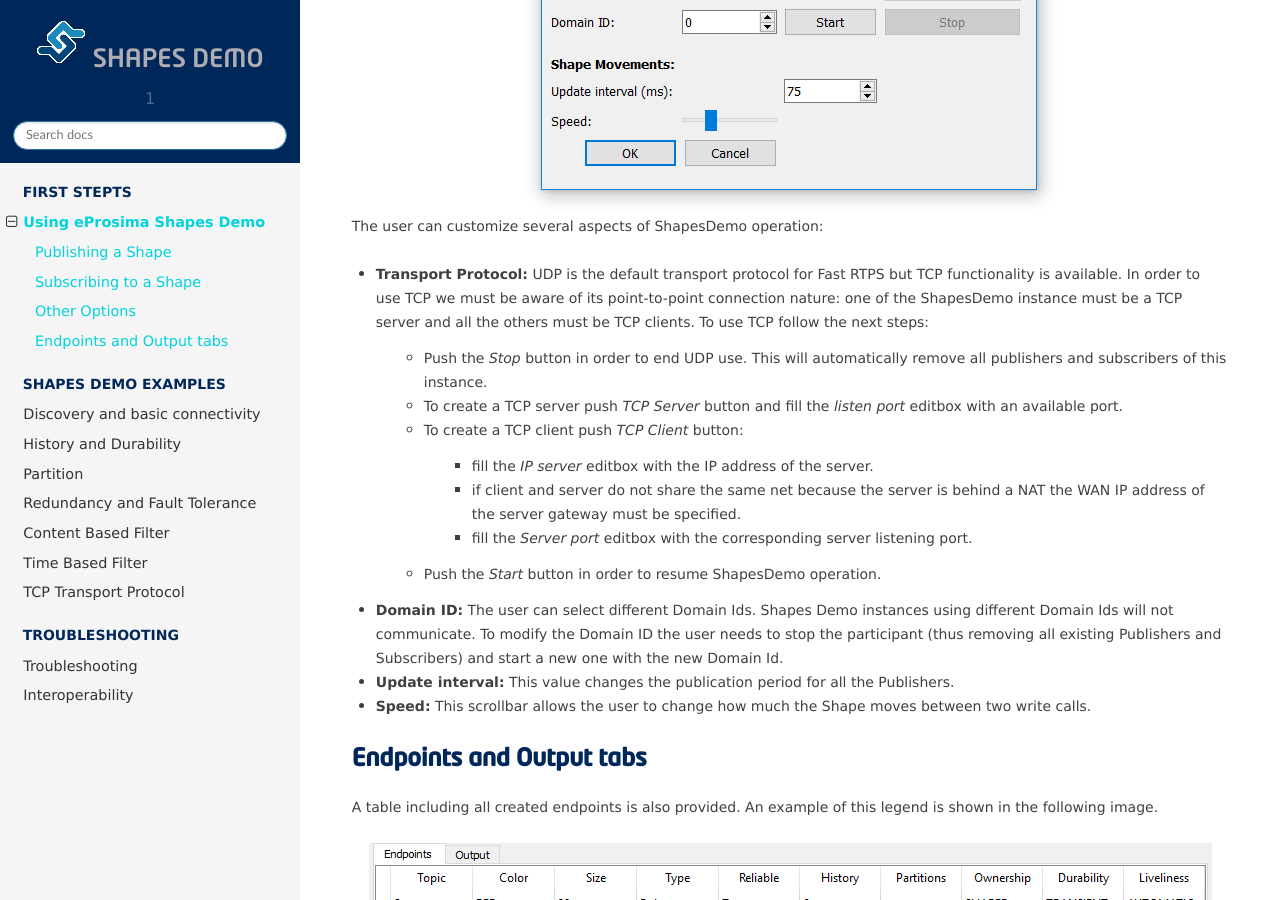
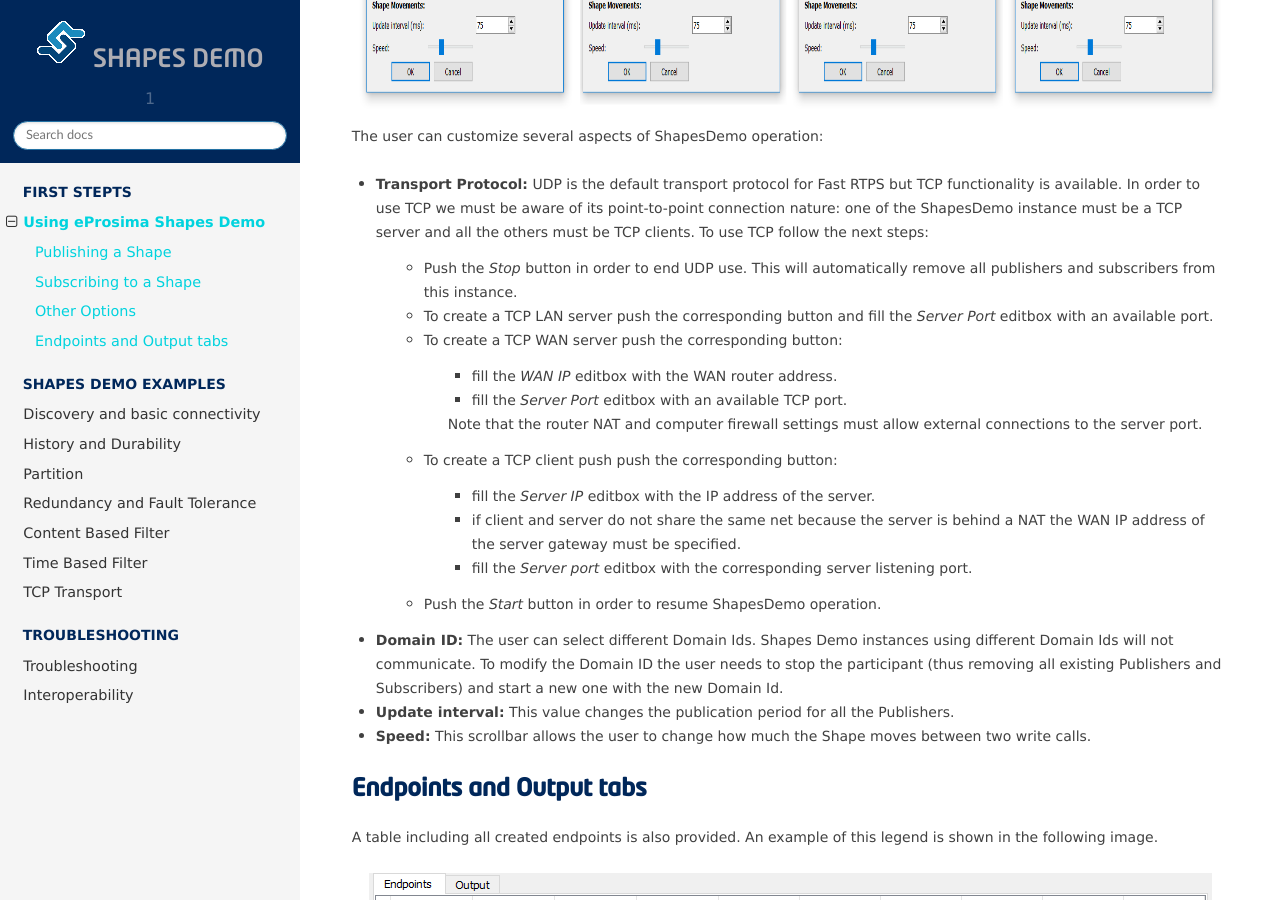
Before and after one commit to eProsima/Shapes-Demo-Docs, a Sphinx documentation site: the page built from docs/firststept.rst, in a window 1280 px wide and 900 px high, scrolled down 3280 px. Built offline with Sphinx 7.4.7 and the Read the Docs theme 2.0.0, drawn with Linux system fonts in a browser that asks for light colours.

Commit message:
Added TCP LAN WAN examples

```diff
--- a/docs/firststept.rst
+++ b/docs/firststept.rst
@@ -67,20 +67,29 @@
 The eProsima Shapes Demo application allows the user to define additional options. To see the Options window, please click *Options->Preferences* in the main bar. The following image shows the Options Menu.
 
 .. image:: options.png
-   :scale: 100 %
+   :scale: 75 %
    :alt: Options Window
    :align: center
 
 
 The user can customize several aspects of ShapesDemo operation:
 
-- **Transport Protocol:** 		UDP is the default transport protocol for Fast RTPS but TCP functionality is available. In order to use TCP we must be aware of its point-to-point connection nature: one of the ShapesDemo instance must be a TCP server and all the others must be TCP clients. To use TCP follow the next steps:
+- **Transport Protocol:** UDP is the default transport protocol for Fast RTPS but TCP functionality is available. In order to use TCP we must be aware of its point-to-point connection nature: one of the ShapesDemo instance must be a TCP server and all the others must be TCP clients. To use TCP follow the next steps:
 
-	+ Push the *Stop* button in order to end UDP use. This will automatically remove all publishers and subscribers of this instance.
-	+ To create a TCP server push *TCP Server* button and fill the *listen port* editbox with an available port.
-	+ To create a TCP client push *TCP Client* button:
+	+ Push the *Stop* button in order to end UDP use. This will automatically remove all publishers and subscribers from this instance.
 
-		- fill the *IP server* editbox with the IP address of the server.
+	+ To create a TCP LAN server push the corresponding button and fill the *Server Port* editbox with an available port.
+
+	+ To create a TCP WAN server push the corresponding button:
+
+		- fill the *WAN IP* editbox with the WAN router address.
+		- fill the *Server Port* editbox with an available TCP port.
+
+		Note that the router NAT and computer firewall settings must allow external connections to the server port.
+
+	+ To create a TCP client push push the corresponding button:
+
+		- fill the *Server IP* editbox with the IP address of the server.
 		- if client and server do not share the same net because the server is behind a NAT the WAN IP address of the server gateway must be specified.
 		- fill the *Server port* editbox with the corresponding server listening port.
 
--- a/docs/index.rst
+++ b/docs/index.rst
@@ -28,9 +28,9 @@
 	redundancey_fault_tolerance
 	content_based_filter
 	time_based_filter
-	tcp_WAN_transport
+	tcp_LAN_WAN_transport
 
-.. troubleshooting:
+.. _troubleshooting:
 
 .. toctree::
 	:caption: Troubleshooting
--- a/docs/tcp_WAN_transport.rst
+++ /dev/null
@@ -1,2 +0,0 @@
-TCP Transport Protocol
-=======================
```
Also changed, not shown: docs/tcp_LAN_WAN_transport.rst (added, +43 -0 lines), docs/LAN_settings_options.png (added), docs/WAN_network_layout.png (added), docs/WAN_settings_options.png (added), docs/options.png.
